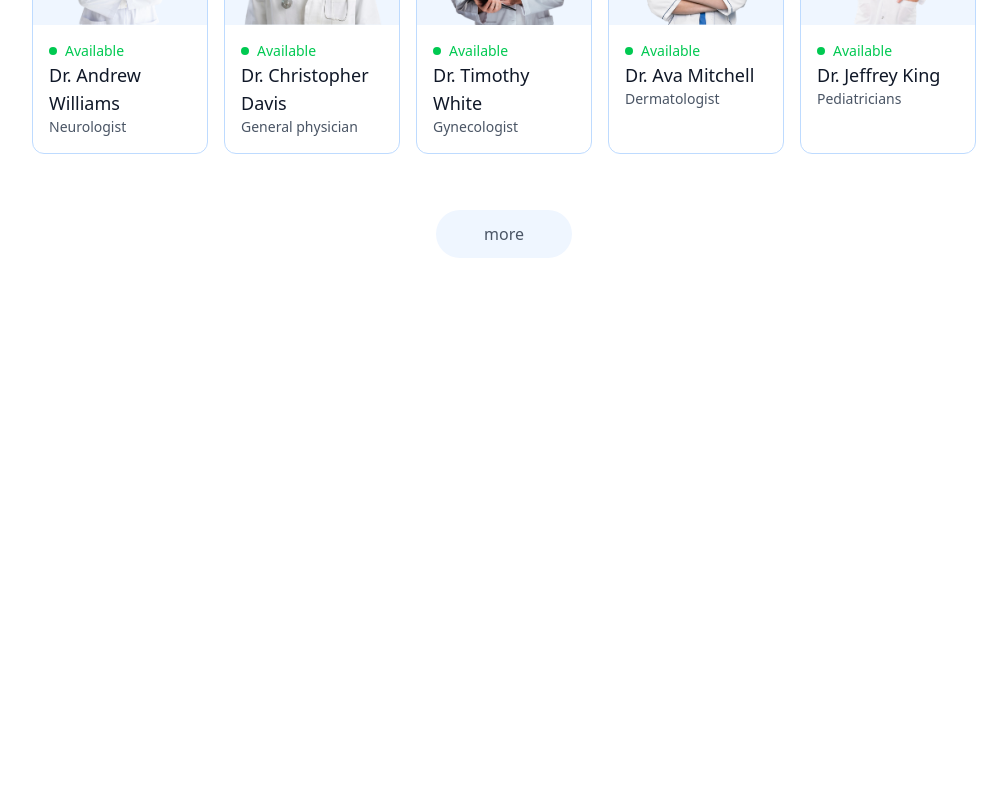
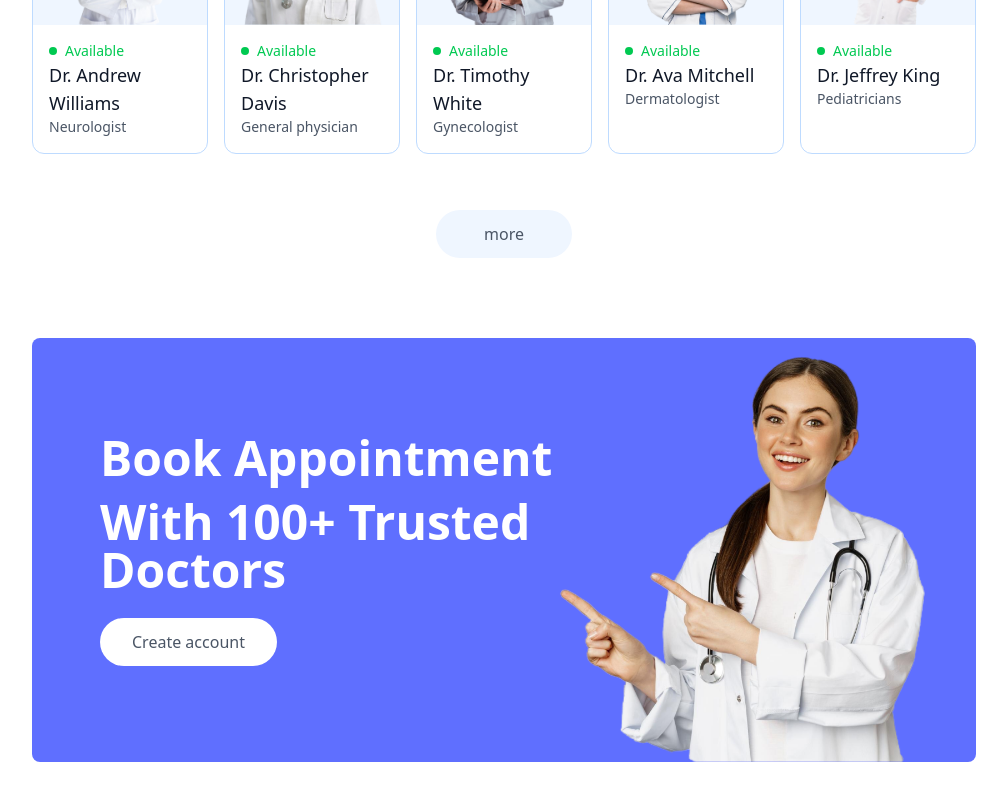
Before and after one commit to Ndukwechima/Prescripto, a React (Vite) app: page / in a window 1280 px wide. Shown: the part 1739-2539 px from the top of the page, without its empty margins (136-1143 px from the left). Before the commit the page ends 2061 px from the top, so only its background shows below. Built offline with nearby package versions, Linux system fonts and the light colour scheme.

Commit message:
Completed Banner section of the Home page

```diff
--- /dev/null
+++ b/src/components/Banner.jsx
@@ -0,0 +1,32 @@
+import React from 'react'
+import { assets } from '../assets/assets';
+import { useNavigate } from 'react-router-dom';
+
+const Banner = () => {
+    const navigate = useNavigate();
+  return (
+    <section className="flex  bg-(--primary-color) rounded-lg px-6 sm:px-10 md:px-14
+    lg:px-12 my-20 md:mx-10">
+      {/* --------- Left Side ----------- */}
+      <div className='flex-1 py-8 sm:py-10 md:py-16 lg:py-24 lg:pl-5'>
+        <div className='text-xl sm:text-2xl md:text-3xl lg:text-5xl font-semibold
+         text-white'>
+          <p>Book Appointment</p>
+          <p className='mt-4'>With 100+ Trusted Doctors</p>
+        </div>
+        <button
+        onClick={() => {navigate('/login'); scrollTo(0,0)}}
+         className='bg-white text-sm sm:text-base text-gray-600 px-8
+        py-3 rounded-full mt-6 hover:scale-105 transition-all duration-200'>Create account</button>
+      </div>
+
+      {/* --------- Right Side ----------- */}
+      <div className='hidden md:block md:w-1/2 lg:w-[370px] relative'>
+        <img className='w-full absolute bottom-0 right-0 max-w-md'
+        src={assets.appointment_img} alt="appointment_img" />
+      </div>
+    </section>
+  );
+}
+
+export default Banner
--- a/src/pages/Home.jsx
+++ b/src/pages/Home.jsx
@@ -2,6 +2,7 @@
 import HeroSection from '../components/HeroSection'
 import SpecialityMenu from '../components/SpecialityMenu'
 import TopDoctors from '../components/TopDoctors'
+import Banner from '../components/Banner'
 
 const Home = () => {
   return (
@@ -9,6 +10,7 @@
       <HeroSection />
       <SpecialityMenu />
       <TopDoctors />
+      <Banner />
     </div>
   )
 }
```
